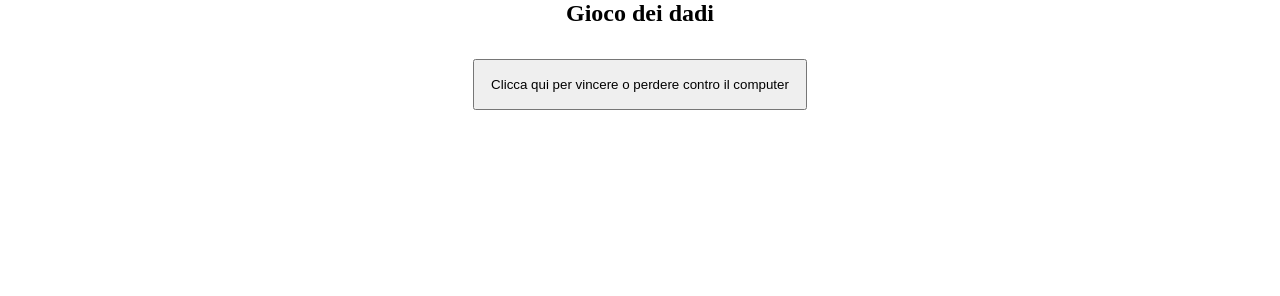
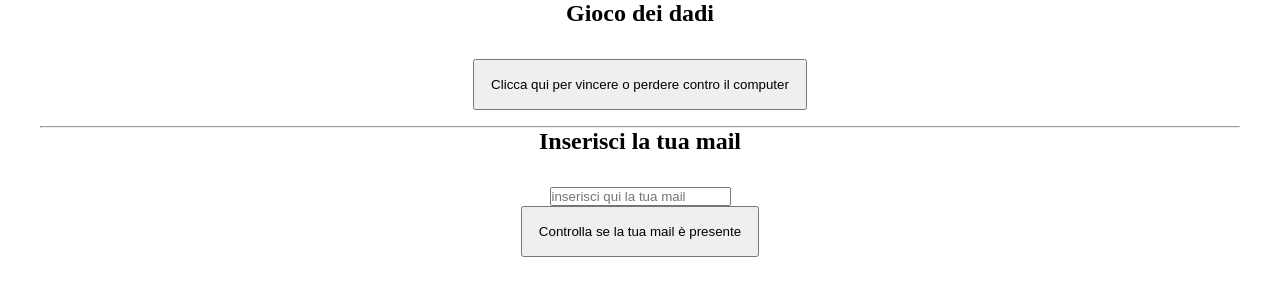
Before and after one commit to EligioBiasi/js-mail-dadi, a plain HTML site: page index.html in a window 1280 px wide. Drawn offline with Linux system fonts and the light colour scheme.

Commit message:
set up email

```diff
--- a/index.html
+++ b/index.html
@@ -21,6 +21,17 @@
                 <p id="final-output"></p>
             </div>
         </section>
+        <hr>
+        <section>
+            <h1>Inserisci la tua mail</h1>
+            <div>
+                <input type="text" placeholder="inserisci qui la tua mail">
+            </div>
+            <button>Controlla se la tua mail è presente</button>
+            <div>
+                <p id="output-email"></p>
+            </div>
+        </section>
     </main>
 
 
```
